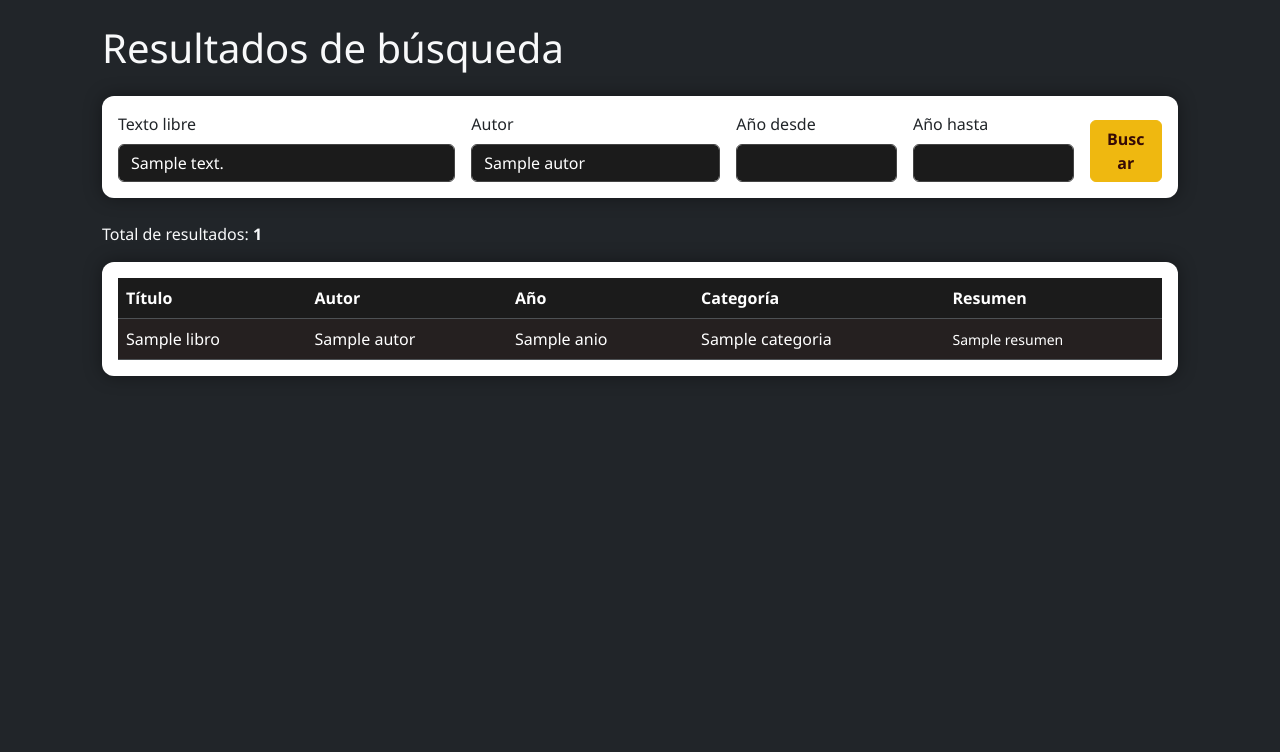
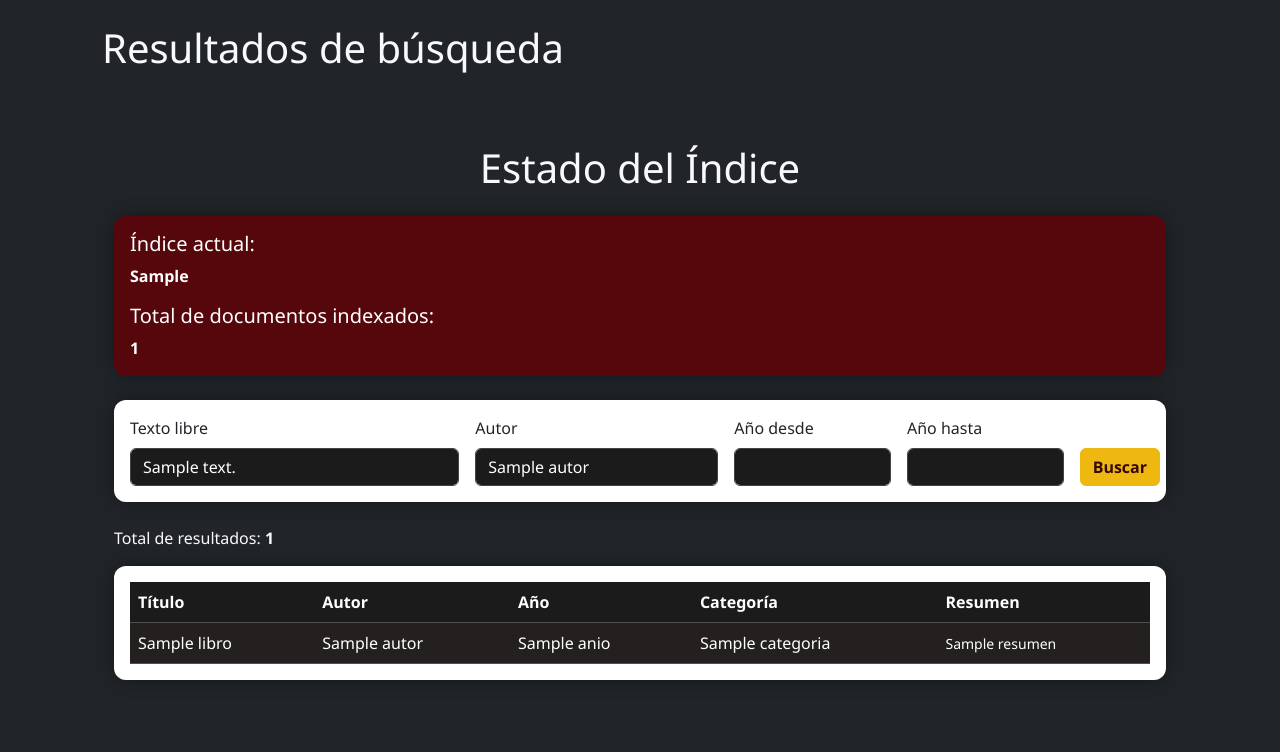
Before and after one commit to JoseLuisAriza/BigData, a Flask app: template proyecto_bigdata/templates/buscador.html in a window 1280 px wide. Shown: the part 57-809 px from the top of the page. Before the commit the page ends 433 px from the top, so only its background shows below. Run offline with Flask 3, Linux system fonts and the light colour scheme; the template is opened without the code that fills it: most values are stand-ins (such as "Sample title", 1, 10 or a date in 2020).

Commit message:
Update buscador.html

```diff
--- a/proyecto_bigdata/templates/buscador.html
+++ b/proyecto_bigdata/templates/buscador.html
@@ -4,6 +4,19 @@
 
 {% block content %}
 <h1 class="mb-4">Resultados de búsqueda</h1>
+
+<div class="container py-5">
+  <h1 class="mb-4 text-center">Estado del Índice</h1>
+
+  <div class="card bg-card text-white mb-4">
+    <div class="card-body">
+      <h5 class="card-title">Índice actual:</h5>
+      <p class="card-text mb-2"><strong>{{ indice_actual }}</strong></p>
+
+      <h5 class="card-title mt-3">Total de documentos indexados:</h5>
+      <p class="card-text mb-0"><strong>{{ total_indexados_es }}</strong></strong></p>
+    </div>
+  </div>
 
 <div class="card card-dark mb-4">
   <div class="card-body">
@@ -49,7 +62,7 @@
         >
       </div>
       <div class="col-md-1 d-flex align-items-end">
-        <button type="submit" class="btn btn-primary w-100">Buscar</button>
+        <button type="submit" class="btn btn-primary w-200">Buscar</button>
       </div>
     </form>
   </div>
```
